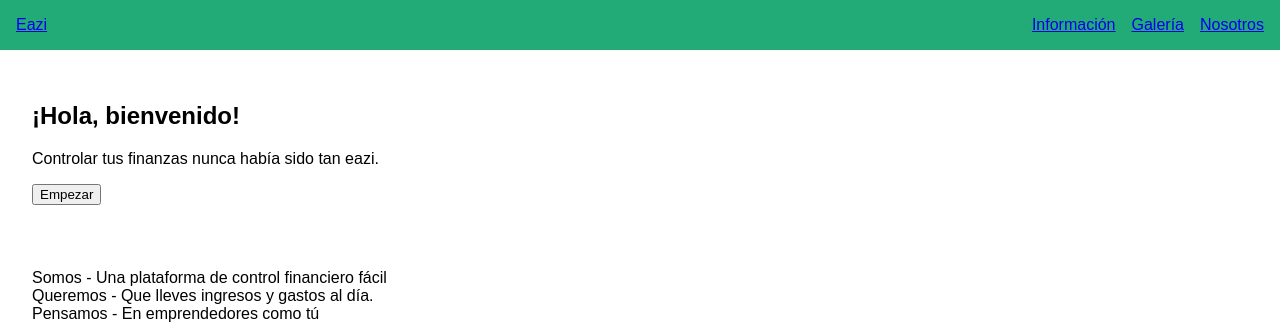
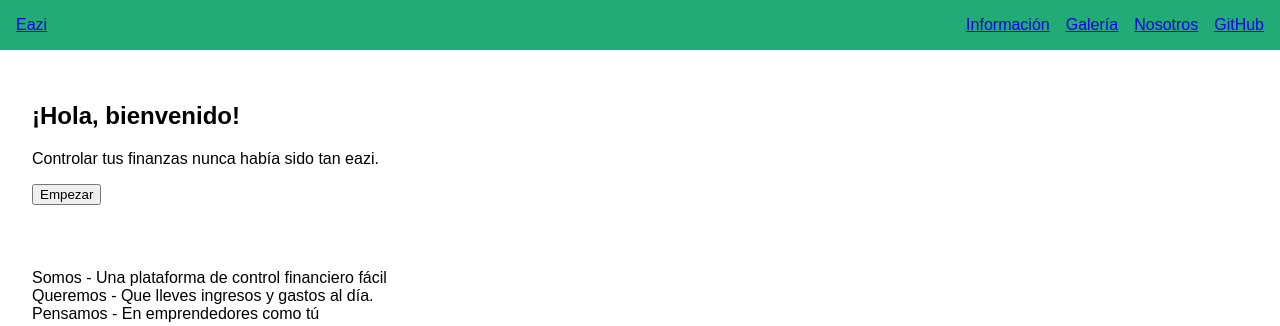
Before and after one commit to Jazielongo/eazi-finances, a Flask app: page / in a window 1280 px wide. Shown: the top 326 px of the page. Run offline with Flask 3, Linux system fonts and the light colour scheme.

Commit message:
Navbar editado y subido con git

```diff
--- a/templates/partials/navbar.html
+++ b/templates/partials/navbar.html
@@ -4,5 +4,6 @@
         <li><a href="#info">Información</a></li>
         <li><a href="#galeria">Galería</a></li>
         <li><a href="#nosotros">Nosotros</a></li>
+        <li><a href="#nosotros">GitHub</a></li>
     </ul>
 </nav>
```
